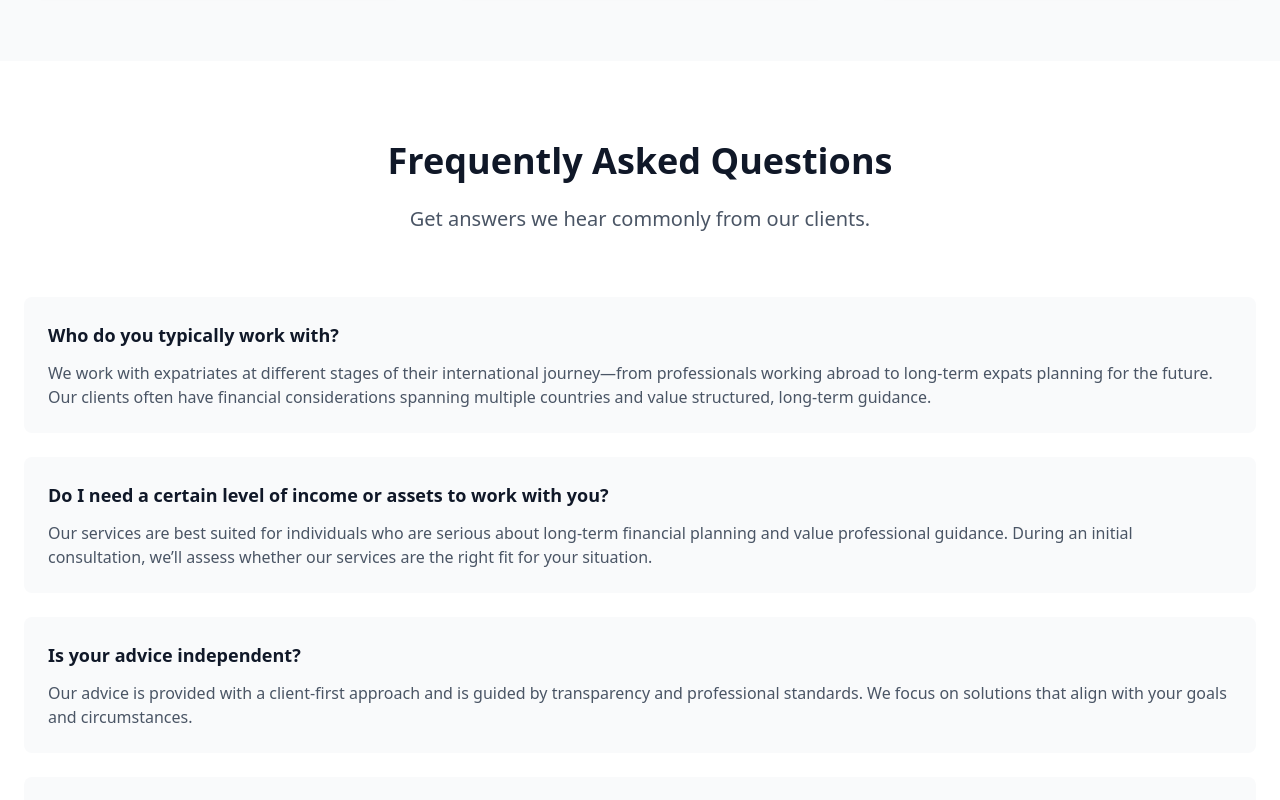
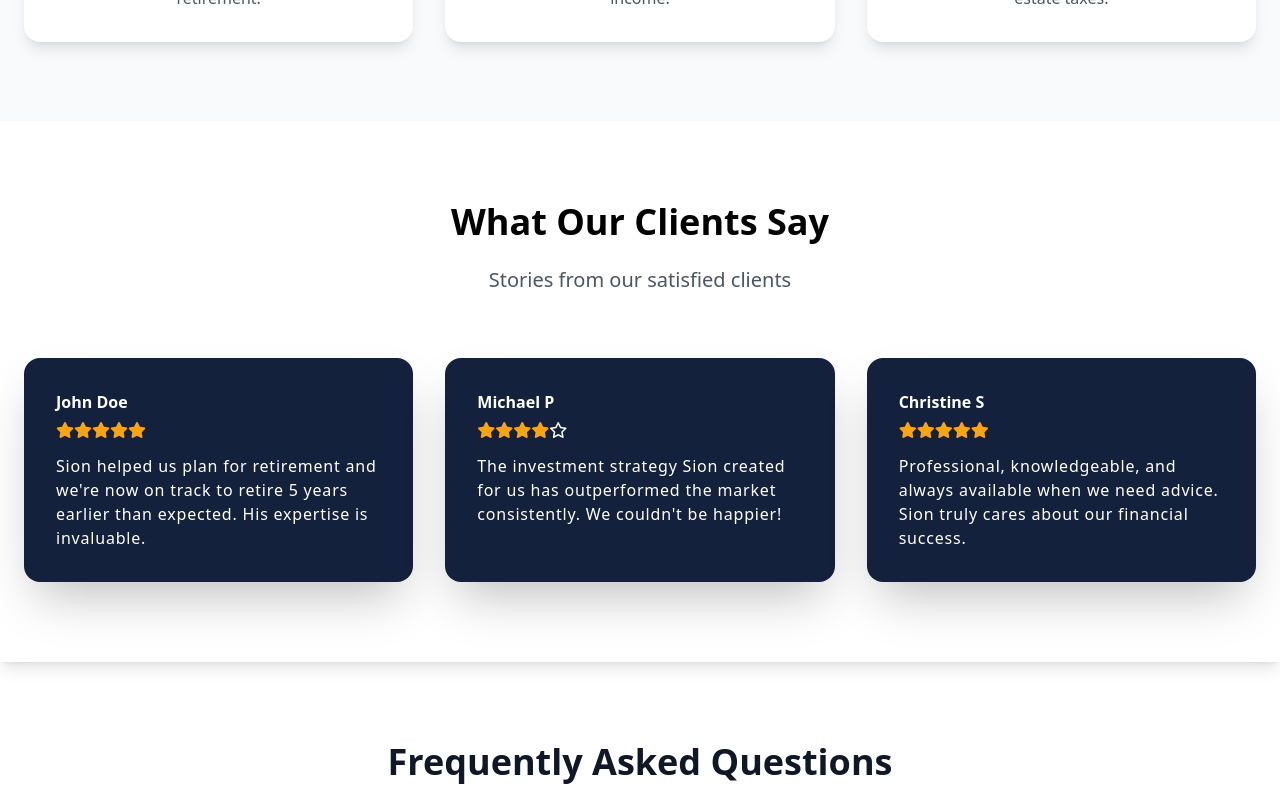
Before and after one commit to MarkLorens/SettleSmart, a React (Vite) app: page / in a window 1280 px wide. Shown: the part 1760-2560 px from the top of the page. Built offline with nearby package versions, Linux system fonts and the light colour scheme.

Commit message:
Client Review Section added.

```diff
--- a/src/components/home/CTA.jsx
+++ b/src/components/home/CTA.jsx
@@ -6,7 +6,7 @@ const CTA = () => {
       id="CTASection"
       className="relative py-5 text-white max-w-7xl mx-auto rounded-lg shadow-2xl mb-20  bg-linear-to-tr from-black via-blue to-black"
     >
-      <div className="max-w-4xl mx-auto px-1">
+      <div className="max-w-5xl mx-auto px-1">
         <div className="grid lg:grid-cols-2 gap-12 items-center justify-between">
           <div className="text-center lg:text-left h-full max-h-87.5">
             <div className="mb-8 flex flex-col justify-between h-full space-y-10">
@@ -30,7 +30,7 @@ const CTA = () => {
           <div>
             <img
               src={CTAPicture}
-              className="rounded-2xl shadow-2xl scale-y-75 origin-right h-full w-full"
+              className="rounded-2xl shadow-2xl scale-y-70"
             />
           </div>
         </div>
--- /dev/null
+++ b/src/components/home/ClientReview.jsx
@@ -0,0 +1,60 @@
+const ClientReview = () => {
+  return (
+    <section id="ClientReviewSection" className="py-20 bg-white shadow-lg">
+      <div className="max-w-7xl mx-auto px-6">
+        <div className="text-center mb-16">
+          <h2 className="text-4xl font-bold mb-6">What Our Clients Say</h2>
+          <p className="text-xl text-gray-600">
+            Stories from our satisfied clients
+          </p>
+        </div>
+        <div className="grid md:grid-cols-2 lg:grid-cols-3 gap-8 text-white">
+          <div id="Review1" className="bg-blue p-8 rounded-2xl shadow-2xl">
+            <h4 className="font-semibold mb-2">John Doe</h4>
+            <div className="flex mb-4">
+              <i class="fa-solid fa-star text-gold"></i>
+              <i class="fa-solid fa-star text-gold"></i>
+              <i class="fa-solid fa-star text-gold"></i>
+              <i class="fa-solid fa-star text-gold"></i>
+              <i class="fa-solid fa-star text-gold"></i>
+            </div>
+            <p className="tracking-wider font-light">
+              Sion helped us plan for retirement and we're now on track to
+              retire 5 years earlier than expected. His expertise is invaluable.
+            </p>
+          </div>
+          <div id="Review2" className="bg-blue p-8 rounded-2xl shadow-2xl">
+            <h4 className="font-semibold mb-2">Michael P</h4>
+            <div className="flex mb-4">
+              <i class="fa-solid fa-star text-gold"></i>
+              <i class="fa-solid fa-star text-gold"></i>
+              <i class="fa-solid fa-star text-gold"></i>
+              <i class="fa-solid fa-star text-gold"></i>
+              <i class="fa-regular fa-star text-white"></i>
+            </div>
+            <p className="tracking-wider font-light">
+              The investment strategy Sion created for us has outperformed the
+              market consistently. We couldn't be happier!
+            </p>
+          </div>
+          <div id="Review3" className="bg-blue p-8 rounded-2xl shadow-2xl">
+            <h4 className="font-semibold mb-2">Christine S</h4>
+            <div className="flex mb-4">
+              <i class="fa-solid fa-star text-gold"></i>
+              <i class="fa-solid fa-star text-gold"></i>
+              <i class="fa-solid fa-star text-gold"></i>
+              <i class="fa-solid fa-star text-gold"></i>
+              <i class="fa-solid fa-star text-gold"></i>
+            </div>
+            <p className="tracking-wider font-light">
+              Professional, knowledgeable, and always available when we need
+              advice. Sion truly cares about our financial success.
+            </p>
+          </div>
+        </div>
+      </div>
+    </section>
+  );
+};
+
+export default ClientReview;
--- a/src/components/home/Hero.jsx
+++ b/src/components/home/Hero.jsx
@@ -7,8 +7,8 @@ const Hero = () => {
       className="bg-linear-to-br from-black via-blue to-black py-1 -mt-10 max-h-full"
     >
       <Navbar />
-      <div className="max-w-7xl mx-auto text-white tracking-wider">
-        <div className="grid lg:grid-cols-2 sm:gap-0 justify-between items-center lg:mt-10 sm:mt-50">
+      <div className="max-w-6xl py-1 mx-auto text-white tracking-wider">
+        <div className="grid lg:grid-cols-2 sm:gap-0 items-center lg:mt-15 sm:mt-50">
           <div className="text-center lg:text-left">
             <div className="lg:mb-8">
               <h1 className="lg:text-4xl sm:text-2xl font-bold mb-6">
@@ -28,7 +28,7 @@ const Hero = () => {
           <div>
             <img
               src={HeroPic}
-              className="rounded-2xl shadow-2xl scale-60 sm:-mt-10"
+              className="rounded-2xl shadow-2xl scale-60 sm:-mt-10 lg:origin-right sm:origin-center"
             />
           </div>
         </div>
--- a/src/pages/Home.jsx
+++ b/src/pages/Home.jsx
@@ -1,4 +1,5 @@
 import Footer from "../components/Footer";
+import ClientReview from "../components/home/ClientReview";
 import CTA from "../components/home/CTA";
 import FAQ from "../components/home/FAQ";
 import Hero from "../components/home/hero";
@@ -10,6 +11,7 @@ const Home = () => {
       <Hero />
       <VideoShowcase />
       <Services />
+      <ClientReview />
       <FAQ />
       <CTA />
       <Footer />
```
